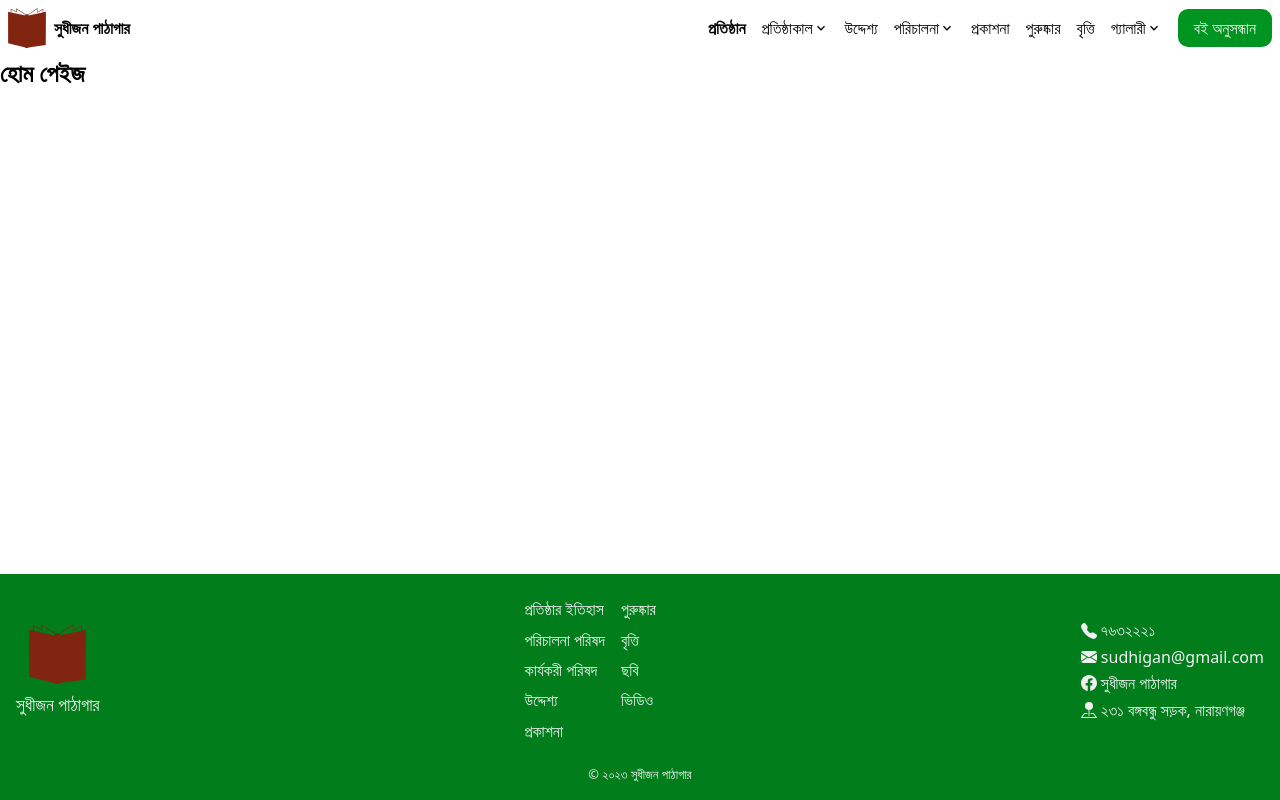
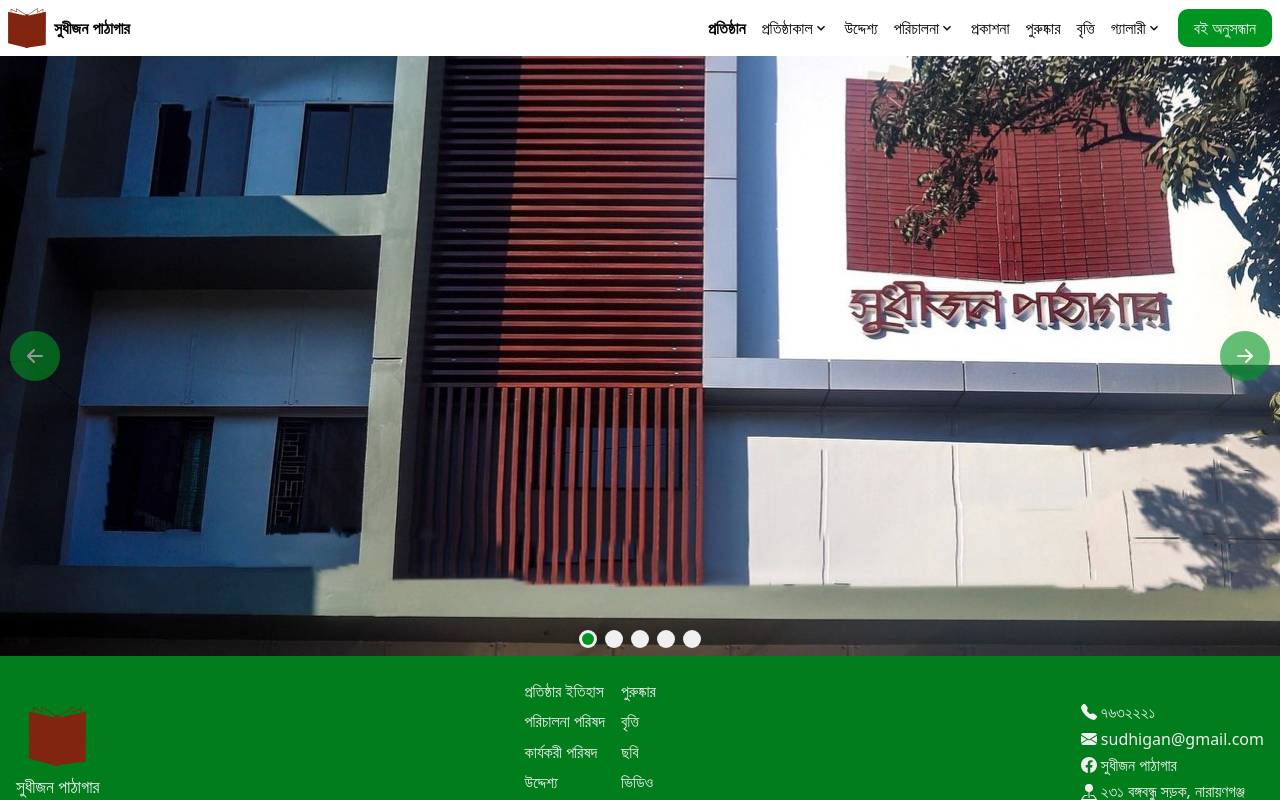
Before and after one commit to Anik7303/pathagar, a React (Vite) app in the folder client/: page / in a window 1280 px wide. Built offline with nearby package versions, Linux system fonts and the light colour scheme.

Commit message:
add slideshow to home page

```diff
--- /dev/null
+++ b/client/src/components/Image.tsx
@@ -0,0 +1,14 @@
+import styled from "styled-components";
+
+interface Props {
+  width?: string;
+  height?: string;
+}
+
+const Image = styled.img<Props>`
+  width: ${(props) => (props.width ? props.width : "100%")};
+  height: ${(props) => (props.height ? props.height : "100%")};
+  object-fit: cover;
+`;
+
+export default Image;
--- /dev/null
+++ b/client/src/components/Slide.tsx
@@ -0,0 +1,26 @@
+import styled, { css } from "styled-components";
+
+interface SlideProps {
+  $active: boolean;
+}
+
+const Slide = styled.div<SlideProps>`
+  position: absolute;
+  top: 0;
+  left: 0;
+  width: 100%;
+  height: 100%;
+  ${(props) =>
+    props.$active
+      ? css`
+          visibility: visible;
+          opacity: 1;
+        `
+      : css`
+          visibility: hidden;
+          opacity: 0;
+        `}
+  transition: all 300ms ease-in;
+`;
+
+export default Slide;
--- /dev/null
+++ b/client/src/components/SlideDot.tsx
@@ -0,0 +1,32 @@
+import styled from "styled-components";
+
+interface SlideDotProps {
+  $active: boolean;
+}
+
+const SlideDot = styled.span<SlideDotProps>`
+  cursor: pointer;
+  position: relative;
+  width: 18px;
+  height: 18px;
+  border-radius: 50%;
+  background-color: ${(props) => props.theme.color.white};
+
+  &::after {
+    content: "";
+    display: block;
+    width: 12px;
+    height: 12px;
+    border-radius: 50%;
+    position: absolute;
+    inset: 0;
+    margin: auto;
+    background-color: ${(props) =>
+      props.$active ? props.theme.color.primary : "transparent"};
+    transition: background 200ms ease-in;
+    pointer-events: none;
+    user-select: none;
+  }
+`;
+
+export default SlideDot;
--- /dev/null
+++ b/client/src/components/SlideDotContainer.tsx
@@ -0,0 +1,15 @@
+import styled from "styled-components";
+
+const SlideDotContainer = styled.div`
+  position: absolute;
+  bottom: 8px;
+  left: 50%;
+  transform: translateX(-50%);
+  display: flex;
+  flex-wrap: nowrap;
+  justify-content: center;
+  align-items: center;
+  gap: 8px;
+`;
+
+export default SlideDotContainer;
--- /dev/null
+++ b/client/src/components/Slider.tsx
@@ -0,0 +1,59 @@
+import { useState } from "react";
+import styled from "styled-components";
+import slides from "../data/slides";
+import Image from "./Image";
+import Slide from "./Slide";
+import SlideDot from "./SlideDot";
+import SlideDotContainer from "./SlideDotContainer";
+import SliderButton from "./SliderButton";
+
+const Wrapper = styled.section`
+  position: relative;
+  width: 100%;
+  height: 100%;
+  min-height: calc(100vh - 200px);
+  overflow: hidden;
+`;
+
+function Slider() {
+  const [slideIndex, setSlideIndex] = useState(0);
+
+  const prevSlide = () => {
+    if (slideIndex > 0) setSlideIndex((s) => s - 1);
+    else setSlideIndex(slides.length - 1);
+  };
+
+  const nextSlide = () => {
+    if (slideIndex < slides.length - 1) setSlideIndex((s) => s + 1);
+    else setSlideIndex(0);
+  };
+
+  const setSlide = (index: number) => {
+    if (index < slides.length) {
+      setSlideIndex(index);
+    }
+  };
+
+  return (
+    <Wrapper>
+      {slides.map((item, index) => (
+        <Slide key={item.id} $active={slideIndex === index}>
+          <Image src={item.image} alt={item.description} />
+        </Slide>
+      ))}
+      <SlideDotContainer>
+        {slides.map((item, index) => (
+          <SlideDot
+            key={item.id}
+            $active={slideIndex === index}
+            onClick={() => setSlide(index)}
+          />
+        ))}
+      </SlideDotContainer>
+      <SliderButton direction="left" onClick={prevSlide} />
+      <SliderButton direction="right" onClick={nextSlide} />
+    </Wrapper>
+  );
+}
+
+export default Slider;
--- /dev/null
+++ b/client/src/components/SliderButton.tsx
@@ -0,0 +1,69 @@
+import { HiArrowLeft, HiArrowRight } from "react-icons/hi";
+import styled, { css } from "styled-components";
+
+interface ButtonProps {
+  $direction: "left" | "right";
+}
+const Button = styled.button<ButtonProps>`
+  cursor: pointer;
+  font-family: inherit;
+  font-size: inherit;
+  outline-color: transparent;
+  position: absolute;
+  top: 50%;
+  ${(props) =>
+    props.$direction === "left"
+      ? css`
+          left: 10px;
+        `
+      : css`
+          right: 10px;
+        `};
+  transform: translateY(-50%);
+  width: 50px;
+  height: 50px;
+  border-radius: 50%;
+  ${(props) => css`
+    color: transparent;
+    color: ${props.theme.color.white};
+    background-color: ${props.theme.color.primary};
+    border: 2px solid ${props.theme.color.primary};
+  `}
+  opacity: 0.6;
+  display: flex;
+  justify-content: center;
+  align-items: center;
+  transition: all 200ms ease-in;
+
+  &:hover {
+    opacity: 1;
+    outline-color: ${(props) => props.theme.color.primary};
+    color: ${(props) => props.theme.color.primary};
+    background-color: ${(props) => props.theme.color.white};
+  }
+`;
+
+const LeftArrow = styled(HiArrowLeft)`
+  width: 20px;
+  height: 20px;
+`;
+
+const RightArrow = styled(HiArrowRight)`
+  width: 20px;
+  height: 20px;
+`;
+
+interface Props {
+  direction: "left" | "right";
+  onClick: () => void;
+}
+
+function SliderButton({ direction, onClick }: Props) {
+  return (
+    <Button $direction={direction} onClick={onClick}>
+      {direction === "left" ? <LeftArrow /> : <RightArrow />}
+    </Button>
+  );
+}
+
+export default SliderButton;
--- /dev/null
+++ b/client/src/data/slides.ts
@@ -0,0 +1,11 @@
+import { v4 as uuid } from "uuid";
+
+const data = [
+  { id: uuid(), image: "/8Qpzjlqr1zlnCzPolKiT.jpg", description: "" },
+  { id: uuid(), image: "/oclBTgsO1TvihYzBlGCN.jpeg", description: "" },
+  { id: uuid(), image: "/ScNuhvucQaNPTt9fC5Js.jpg", description: "" },
+  { id: uuid(), image: "/Sv1vzEGYJn9yH8tjMX6J.jpeg", description: "" },
+  { id: uuid(), image: "/z8YRrgwfcVnt5NNHPtfR.jpeg", description: "" },
+];
+
+export default data;
--- a/client/src/pages/Home.tsx
+++ b/client/src/pages/Home.tsx
@@ -1,7 +1,9 @@
+import Slider from "../components/Slider";
+
 function Home() {
   return (
     <>
-      <h2>হোম পেইজ</h2>
+      <Slider />
     </>
   );
 }
```
